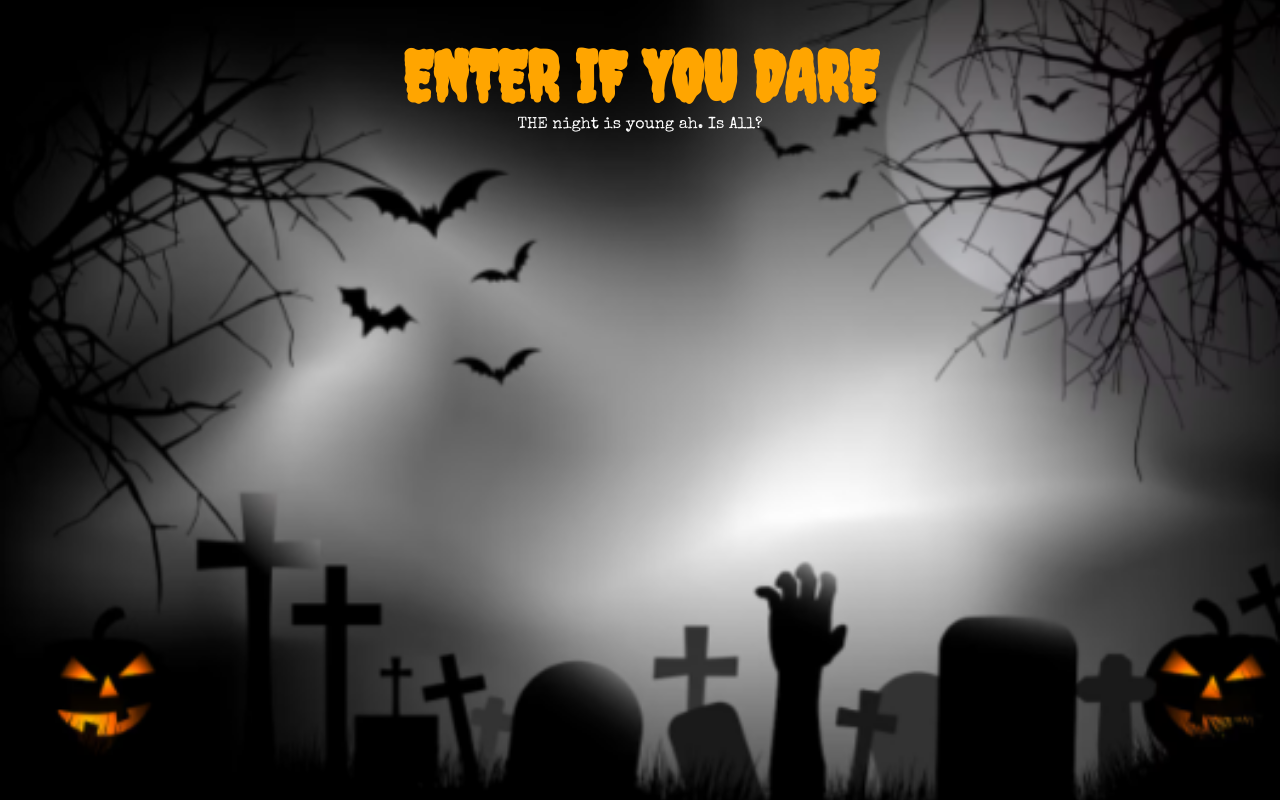
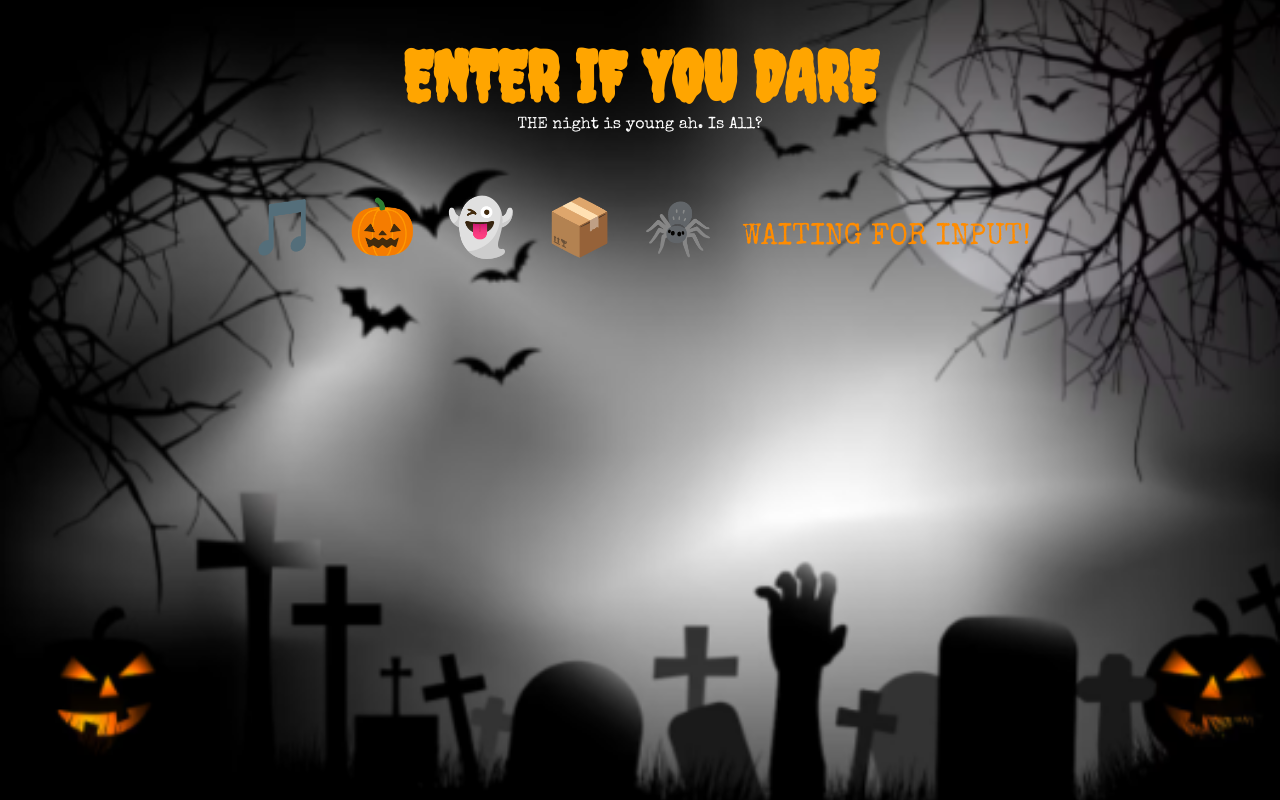
Before and after one commit to piyushoutthere-spec/Weby-33, a plain HTML site: page index.html in a window 1280 px wide. Drawn offline with nearby package versions, Linux system fonts and the light colour scheme.

Commit message:
I now added all the clickable icons in the page and aligned them and gave size and font for message using css

```diff
--- a/index.html
+++ b/index.html
@@ -17,6 +17,36 @@
             <h1>ENTER IF YOU DARE</h1>
             <p class = "subtitle">THE night is young ah. Is All?</p>
             <p class="Try something out down there"></p>
+
+            <!--5 interactive icons-->
+            <div class="icons">
+                <button class="icon" data-message="YOU REALLY THOUGHT I WOULD PLAY MUSIC AH?!">
+                    <span>🎵</span>
+                </button>
+
+                <button class="icon" data-message="ITS SMILING RIGHT?! YOU KNOW WHY? JUST THINK!">
+                    <span>🎃</span>
+                </button>
+
+                <button class="icon" data-message="OHHH I CAN SEEE YOUU STARING AT MEE LAD!">
+                    <span>👻</span>
+                </button>
+
+                <button class="icon" data-message="OH YOU OPENED IT!! NOW IT KNOWS EVERYTHING!">
+                    <span>📦</span>
+                </button>
+
+                <button class="icon" data-message="THAT SOUND WHICH YOU HEARD WAS REALLY NOT FROM HERE!!">
+                    <span>🕷️</span>
+                </button>
+
+                <!--Message will appear here-->
+                <div id="msg-area">
+                    <p id="message">WAITING FOR INPUT!</p>
+                </div>
+
+
+            </div>
         </main>
 
         <script src="weby.js"></script>
--- a/weby.css
+++ b/weby.css
@@ -24,3 +24,32 @@ h1 {
     color:orange;
     font-size: 70px;
 }
+
+/*arranging icons in center*/
+.icons{
+    display:flex;
+    justify-content: center;
+    gap:30px;
+    margin-top: 40px;
+}
+
+/*removing the default button appearence*/
+.icon {
+    border:none;
+    background: transparent;
+    cursor: pointer;
+}
+
+.icon span {
+    display:block;
+    font-size: 55px;
+    margin-bottom: 22px;
+}
+
+#message{
+    color:darkorange;
+    font-size: 30px;
+    margin:35px auto;
+    max-width: 850px;
+    line-height: 2;
+}
```
